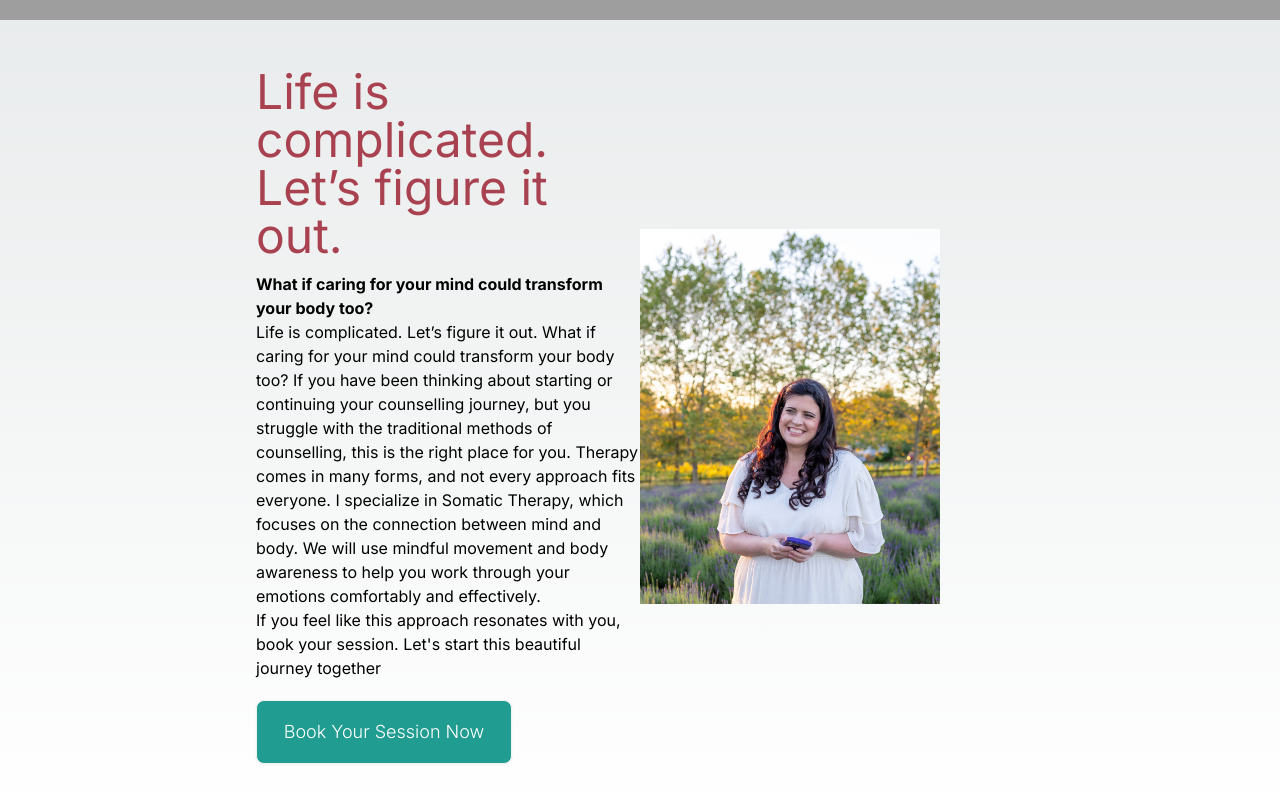
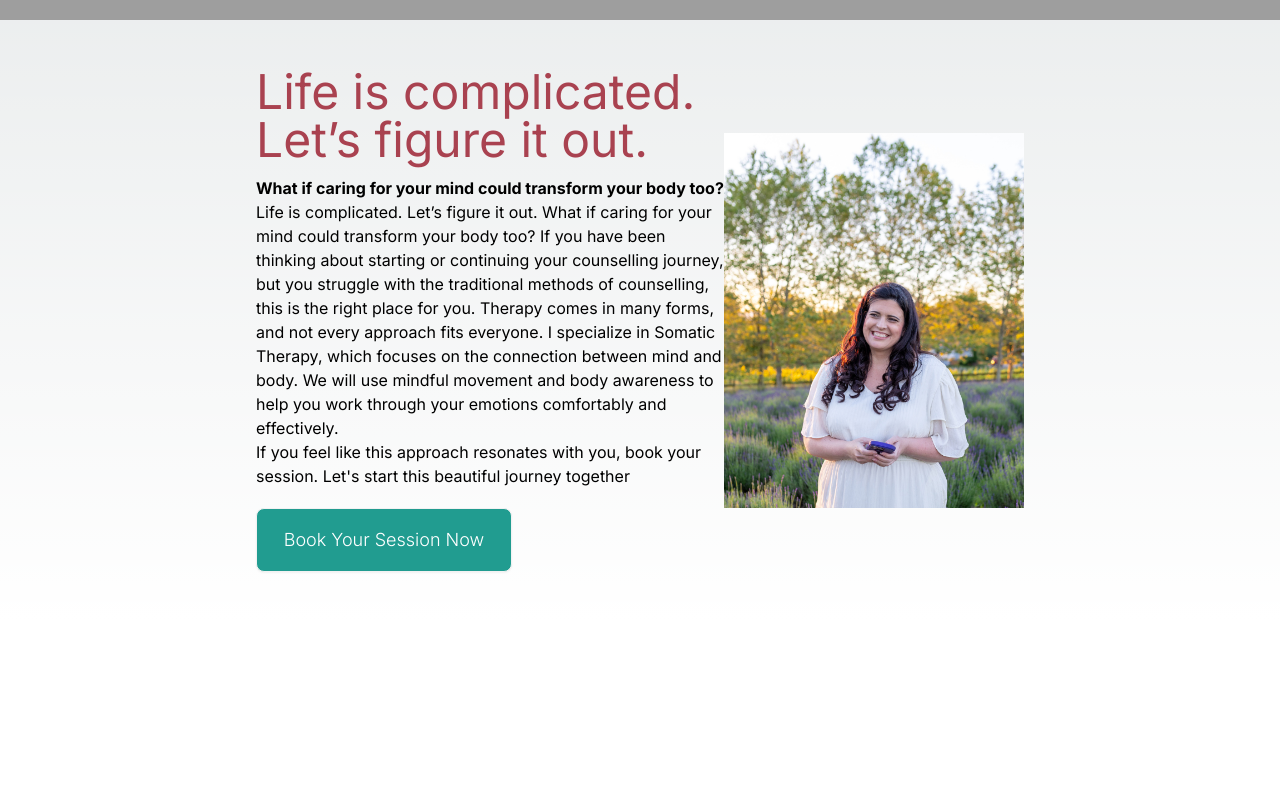
Before and after one commit to FilipaMerino/elizabethnardella, a Next.js app: page / in a window 1280 px wide. Shown: the part 680-1482 px from the top of the page. After the commit the page ends 1300 px from the top, so only its background shows below. Built offline with nearby package versions, Linux system fonts and the light colour scheme; grey boxes are pictures that could not be loaded.

Commit message:
Small change in Tailwind CSS on homepage

```diff
--- a/app/page.tsx
+++ b/app/page.tsx
@@ -41,7 +41,7 @@ export default function Home() {
             href='https://elizabethnardellacounselling.janeapp.com/locations/elizabeth-nardella-counselling/book#staff_member/1'
           />
         </div>
-        <div className='flex-1'>
+        <div className=''>
           {/* here is gonna be a picture of elizabeth */}
           <Image
             alt=''
```
